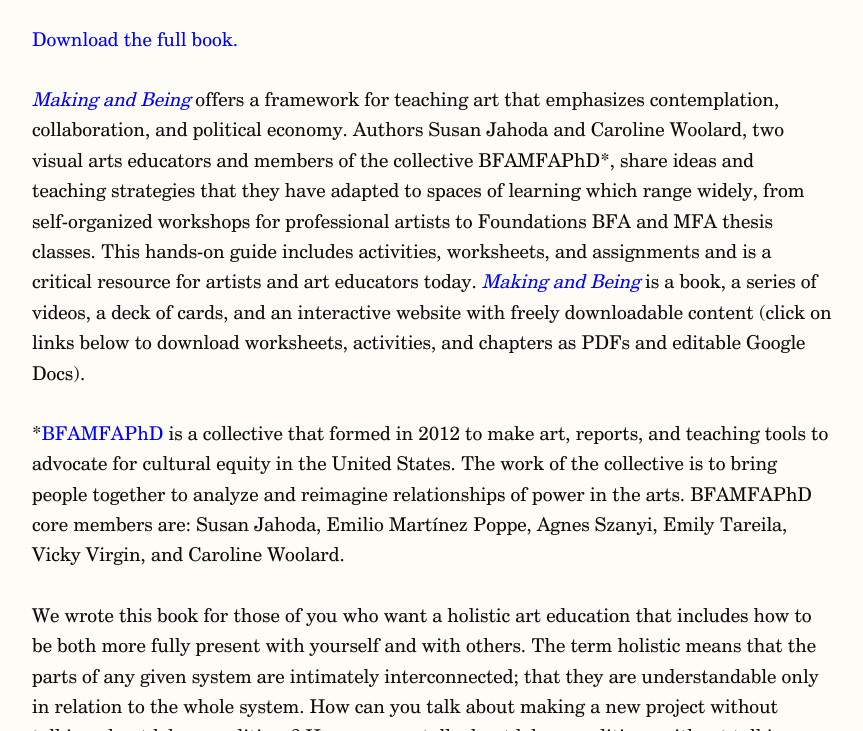
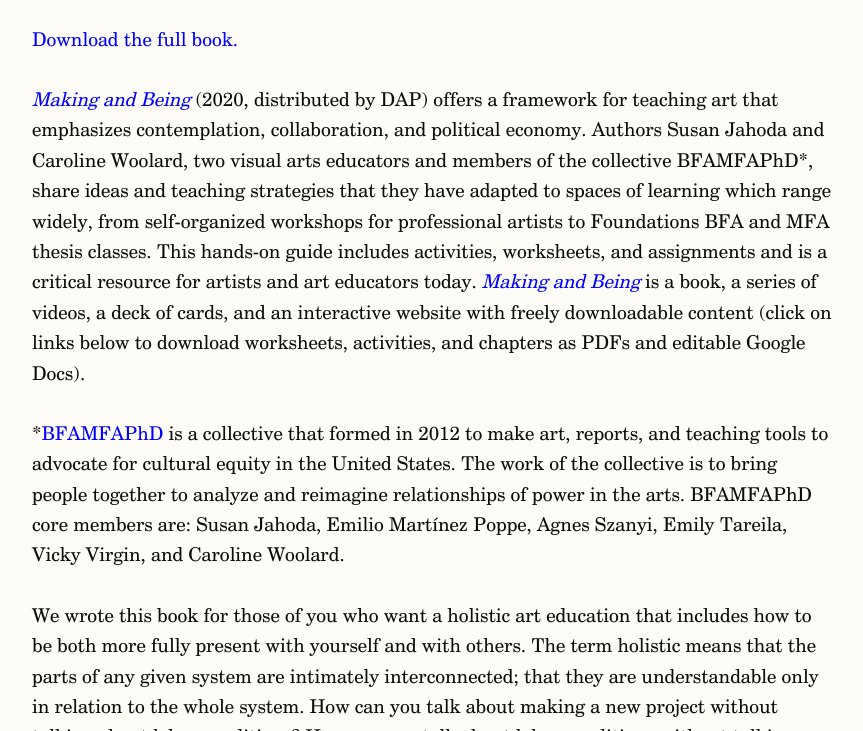
Before and after one commit to orzubalsky/making-and-being, a Jekyll site: the page built from docs/index.md, in a window 1280 px wide and 900 px high, scrolled down 427 px, cut to the strip 169-900 px from the top of the window. Shown: the whole strip, without its empty margins (208-1071 px from the left). Built offline with Jekyll 4.4.1, drawn with Linux system fonts in a browser that asks for light colours; nearby versions of some CDN libraries; some web fonts are replaced; our own code applies the rules of GitHub Pages for plain Markdown files; comment, search, counter and statistics services are not loaded.

Commit message:
Change copy of first graph

```diff
--- a/docs/index.md
+++ b/docs/index.md
@@ -4,7 +4,7 @@
 
 [Download the full book.](/pdfs/MAB_INTERIOR_FINAL.pdf){:data-use-interstitial="" download=""}
 
-[_Making and Being_](https://www.artbook.com/9781945711077.html ) offers a framework for teaching art that emphasizes contemplation, collaboration, and political economy. Authors Susan Jahoda and Caroline Woolard, two visual arts educators and members of the collective BFAMFAPhD*, share ideas and teaching strategies that they have adapted to spaces of learning which range widely, from self-organized workshops for professional artists to Foundations BFA and MFA thesis classes. This hands-on guide includes activities, worksheets, and assignments and is a critical resource for artists and art educators today. [_Making and Being_](https://www.artbook.com/9781945711077.html ) is a book, a series of videos, a deck of cards, and an interactive website with freely downloadable content (click on links below to download worksheets, activities, and chapters as PDFs and editable Google Docs).
+[_Making and Being_](https://www.artbook.com/9781945711077.html )  (2020, distributed by DAP) offers a framework for teaching art that emphasizes contemplation, collaboration, and political economy. Authors Susan Jahoda and Caroline Woolard, two visual arts educators and members of the collective BFAMFAPhD*, share ideas and teaching strategies that they have adapted to spaces of learning which range widely, from self-organized workshops for professional artists to Foundations BFA and MFA thesis classes. This hands-on guide includes activities, worksheets, and assignments and is a critical resource for artists and art educators today. [_Making and Being_](https://www.artbook.com/9781945711077.html ) is a book, a series of videos, a deck of cards, and an interactive website with freely downloadable content (click on links below to download worksheets, activities, and chapters as PDFs and editable Google Docs).
 
 *[BFAMFAPhD](http://bfamfaphd.com) is a collective that formed in 2012 to make art, reports, and teaching tools to advocate for cultural equity in the United States. The work of the collective is to bring people together to analyze and reimagine relationships of power in the arts. BFAMFAPhD core members are: Susan Jahoda, Emilio Martínez Poppe, Agnes Szanyi, Emily Tareila, Vicky Virgin, and Caroline Woolard.
 
```
